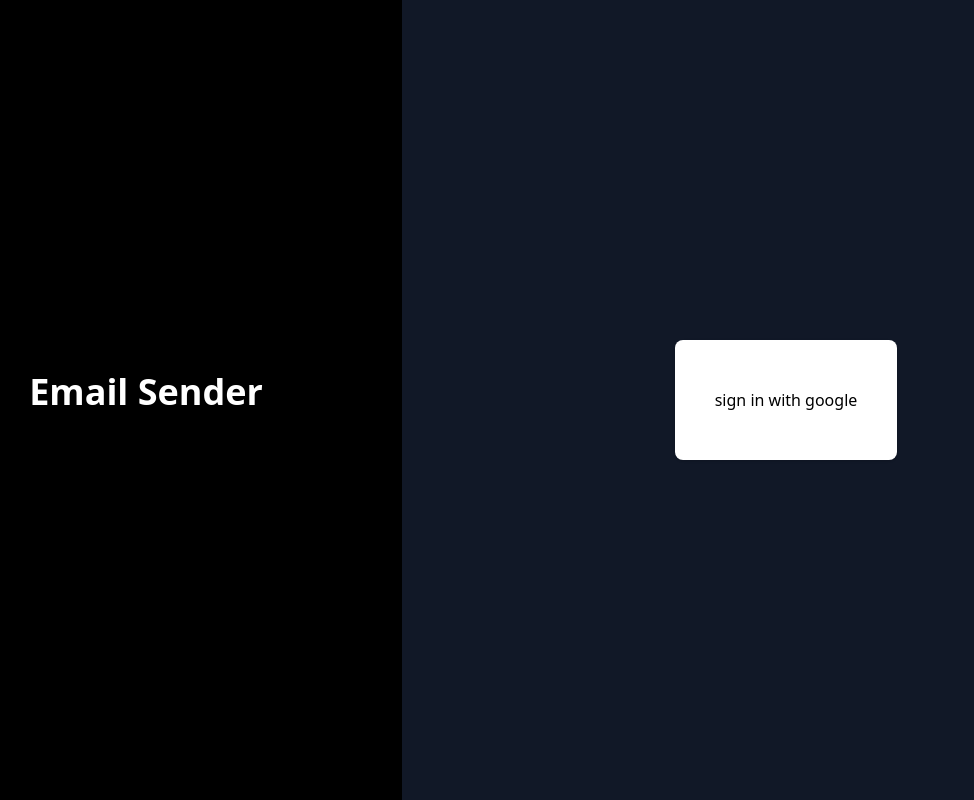
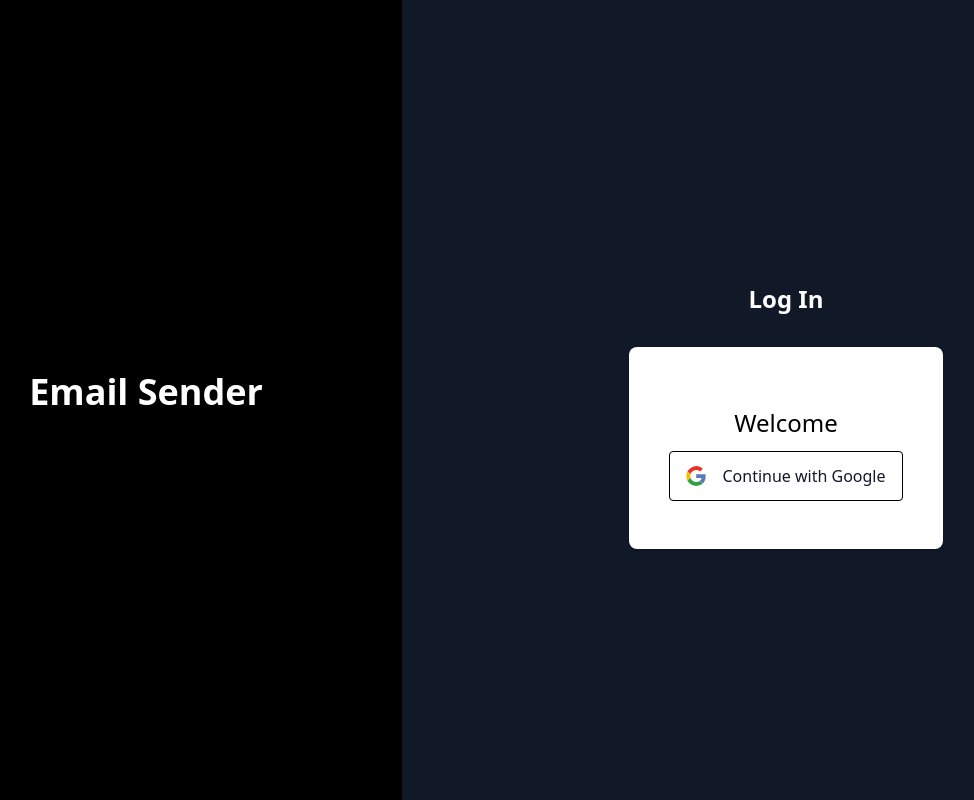
Before and after one commit to vikasu16/email-sender, a React (Vite) app: page / in a window 1280 px wide. Shown: the whole page, without its empty margins (110-1084 px from the left). Built offline with nearby package versions, Linux system fonts and the light colour scheme.

Commit message:
Styled the Login page

```diff
--- a/src/components/signin.jsx
+++ b/src/components/signin.jsx
@@ -1,6 +1,6 @@
 import { signInWithPopup, GoogleAuthProvider } from "firebase/auth";
 import { auth } from '../middleware/Auth';
-
+import GoogleIcon from "../assets/google.svg";
 
 const provider = new GoogleAuthProvider();
 provider.addScope("https://mail.google.com/");
@@ -32,11 +32,16 @@ const signin = () => {
             <div className="w-full md:w-2/5 bg-black flex justify-center items-center h-screen max-sm:hidden max-md:hidden">
                 <h1 className="text-4xl font-bold mb-4 text-white">Email Sender</h1>
             </div>
-            <div className="w-full h-screen md:w-3/5 bg-gray-900 flex justify-center items-center">
-            <div className="bg-white py-12 px-4 shadow sm:rounded-lg sm:px-10">
-                <button onClick = { () => authenicate() }>
-                    sign in with google
-                </button>
+            <div className="w-full h-screen md:w-3/5 bg-gray-900 flex flex-col justify-center items-center">
+                <div>
+                    <h2 className="text-white font-bold text-2xl p-8">Log In</h2>
+                </div>
+                <div className="bg-white py-12 px-10 shadow sm:rounded-lg sm:px-10 text-center">
+                    <h5 className="py-3 text-2xl">Welcome</h5>
+                    <button className="w-full flex justify-center items-center gap-2 py-3 px-4 border border-black rounded font-light text-md text-gray-900 hover:bg-gray-200 focus:outline-none focus:ring-2 " onClick = { () => authenicate() }>
+                        <img src={GoogleIcon} className="w-5 h-5 mr-2" />
+                        Continue with Google
+                    </button>
                 </div>
             </div>
         </div>
```
Also changed, not shown: src/assets/google.svg (added).
